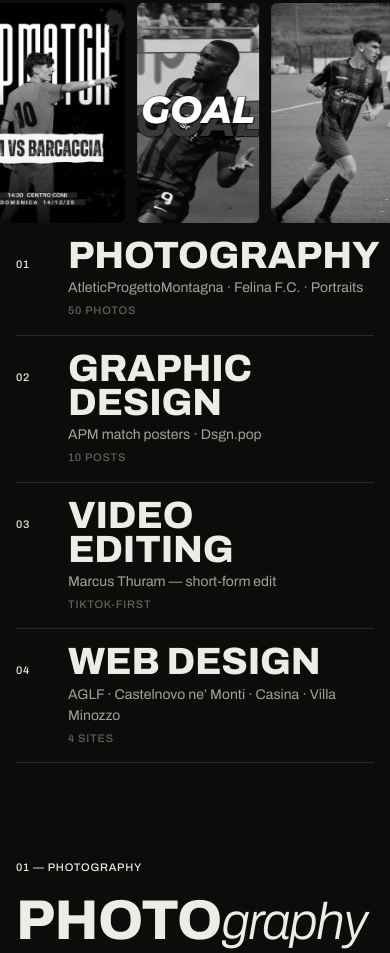
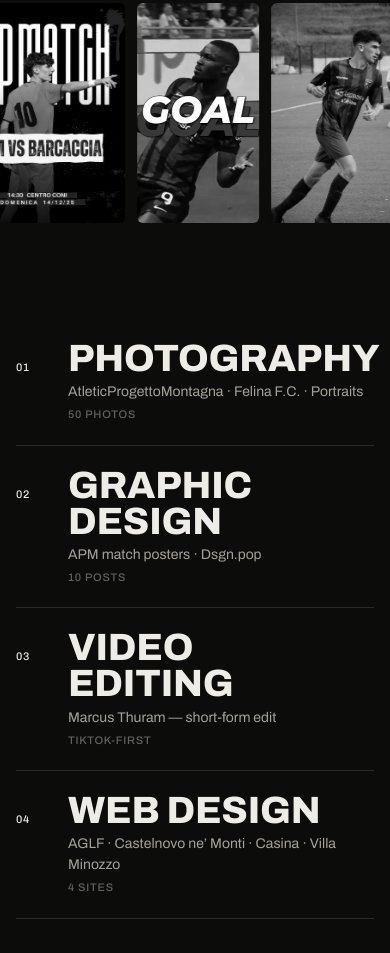
Before and after one commit to l0renx0/LorenzoWebSite, a plain HTML site: page index.html in a window 390 px wide. Shown: the part 991-1944 px from the top of the page. Drawn offline with Linux system fonts and the light colour scheme.

Commit message:
Give the work index more breathing room
Co-Authored-By: Claude Opus 5.5 <noreply@anthropic.com>
Claude-Session: https://claude.ai/code/session_01MsBn5NUfZ4nxXQQHjNtHC9

```diff
--- a/assets/css/style.css
+++ b/assets/css/style.css
@@ -569,3 +569,14 @@ body.menu-open { overflow: hidden; }
 .motto__cite cite { font-style: normal; color: var(--ink); }
 h1.motto__intro { font-weight: 400; margin: 0; }
 h1.motto__intro strong { font-weight: 700; color: var(--ink); }
+
+/* Indice dei lavori: più respiro sopra, sotto e tra le righe */
+.index { padding-block: clamp(120px, 14vw, 220px) clamp(40px, 6vw, 96px); }
+.index__head { padding-bottom: 18px; }
+.row { padding-block: clamp(22px, 2.4vw, 36px); }
+.row__t { line-height: .95; }
+#photo { padding-top: clamp(140px, 16vw, 260px); }
+@media (max-width: 560px) {
+  .index { padding-block: 96px 24px; }
+  .row { padding-block: 22px; }
+}
```
